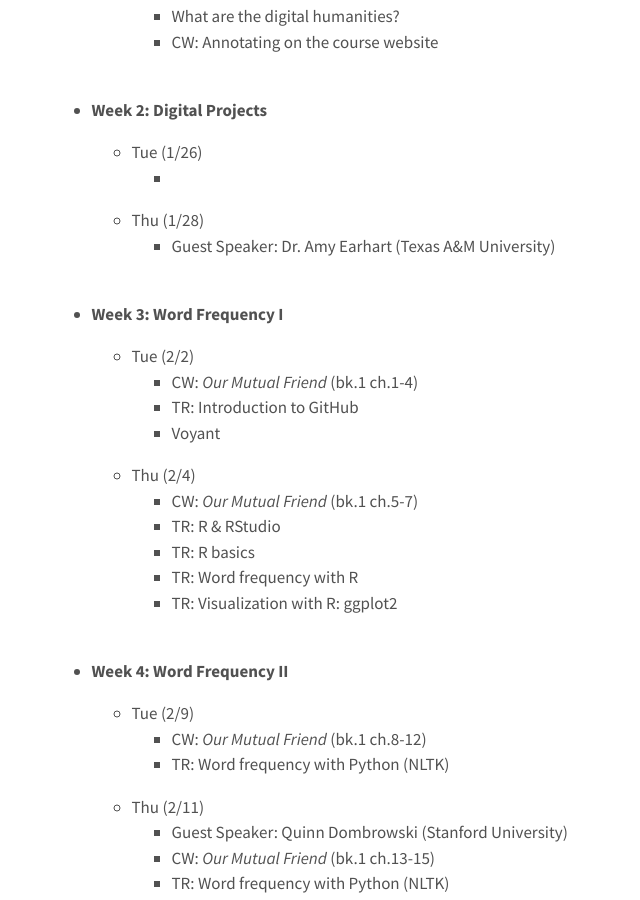
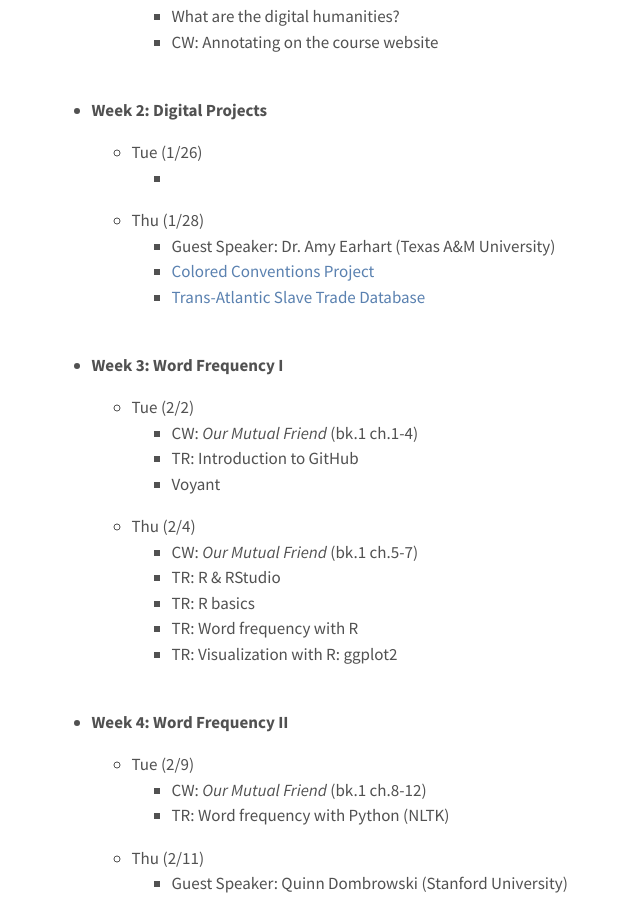
Before and after one commit to elibooklover/ENGL304-Spring2021, a Jekyll site: the page built from syllabus.md, in a window 1280 px wide and 900 px high, scrolled down 4380 px. Shown: the whole window, without its empty margins (291-931 px from the left). Built offline with Jekyll 4.4.1, drawn with Linux system fonts in a browser that asks for light colours.

Commit message:
Syllabus

```diff
--- a/syllabus.md
+++ b/syllabus.md
@@ -107,6 +107,8 @@ The course schedule is subject to changes. <br>
     *
   * Thu (1/28)
     * Guest Speaker: Dr. Amy Earhart (Texas A&M University)
+    * [Colored Conventions Project](https://coloredconventions.org/)
+    * [Trans-Atlantic Slave Trade Database](https://www.slavevoyages.org/)
 <br>
 <br>
 
```
